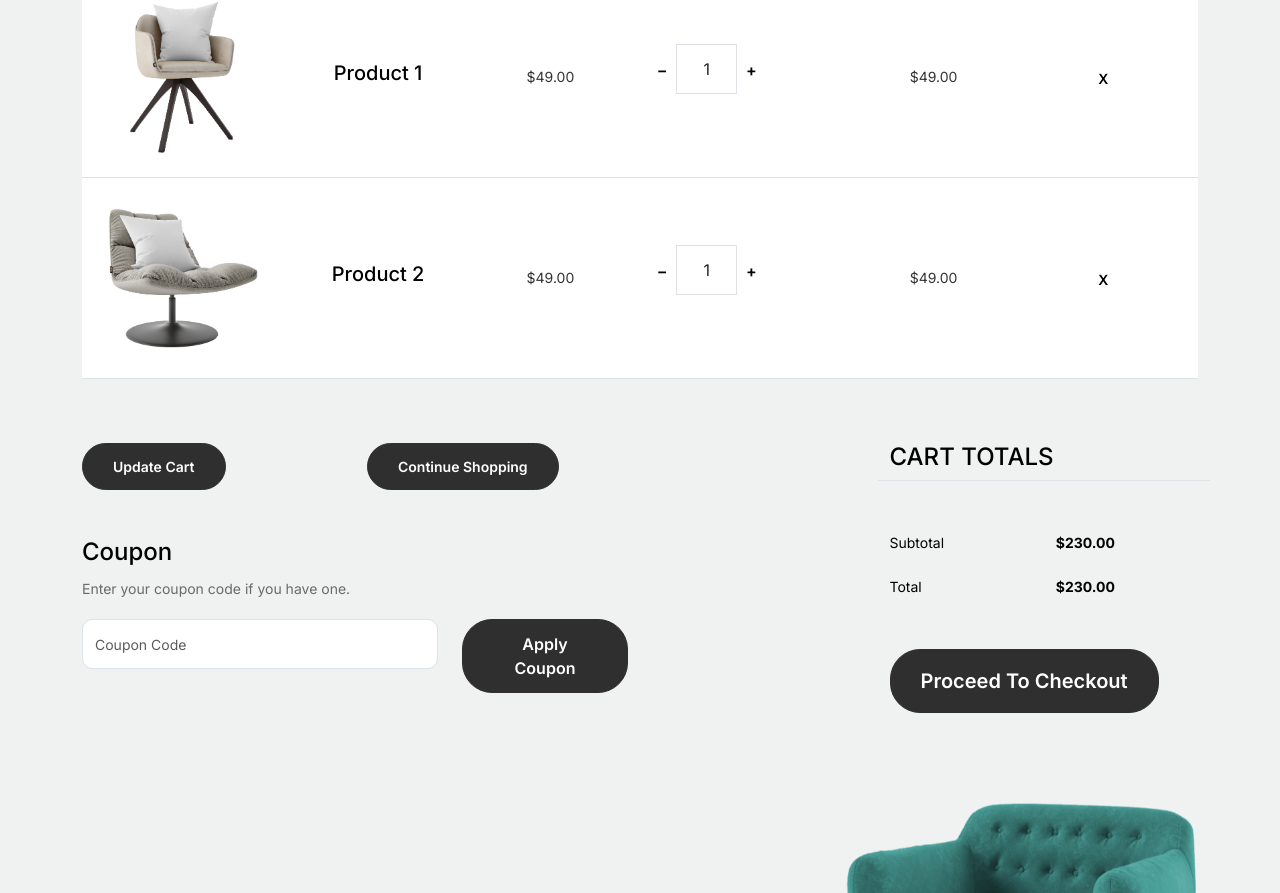
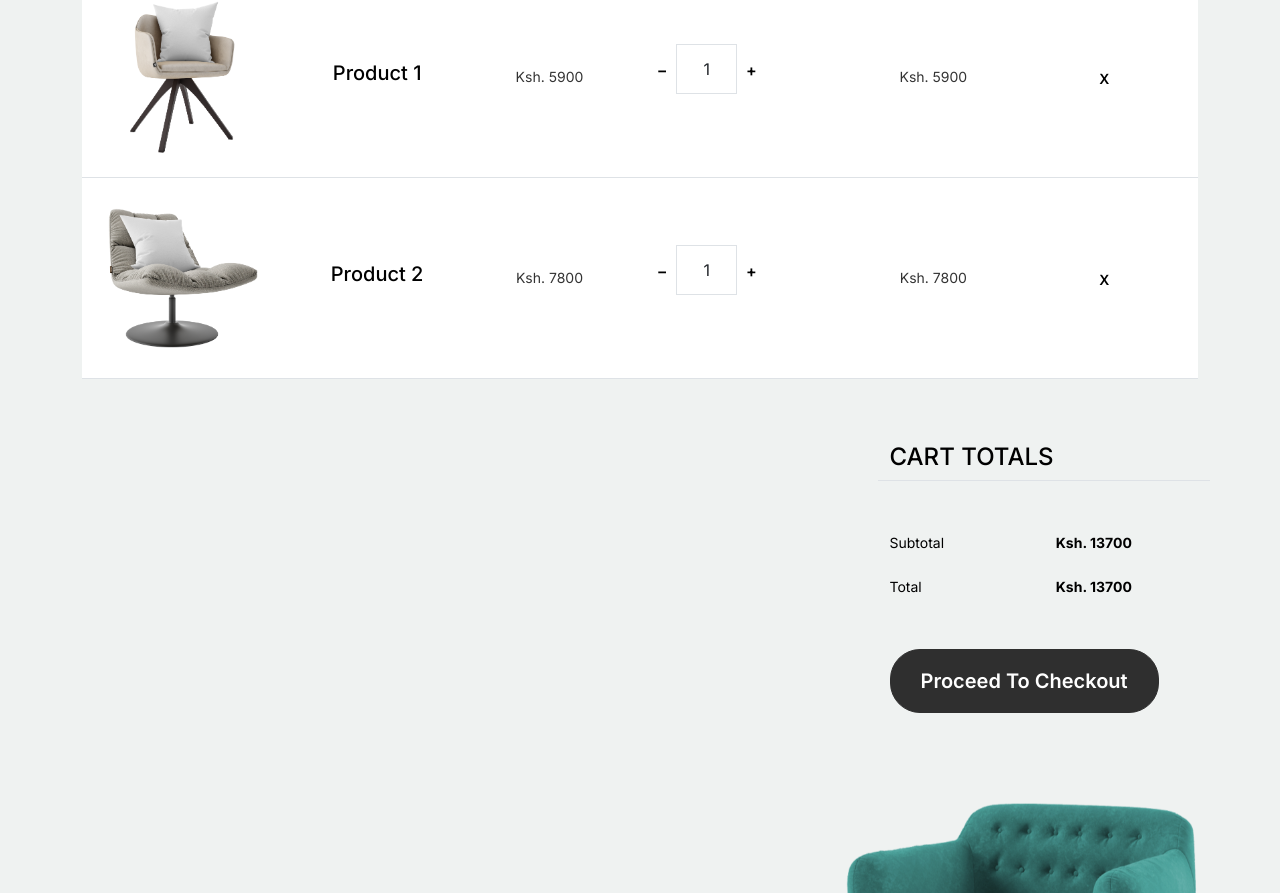
Before and after one commit to David-mwendwa/furniworld, a React (Create React App) app in the folder client/: page /cart in a window 1280 px wide. Shown: the part 612-1505 px from the top of the page. Built offline with nearby package versions, Linux system fonts and the light colour scheme.

Commit message:
hot fixes

```diff
--- a/client/src/components/cart/Cart.js
+++ b/client/src/components/cart/Cart.js
@@ -49,7 +49,7 @@ const Cart = () => {
                       <td className='product-name'>
                         <h2 className='h5 text-black'>Product 1</h2>
                       </td>
-                      <td>$49.00</td>
+                      <td>Ksh. 5900</td>
                       <td>
                         <div
                           className='input-group mb-3 d-flex align-items-center quantity-container'
@@ -78,7 +78,7 @@ const Cart = () => {
                           </div>
                         </div>
                       </td>
-                      <td>$49.00</td>
+                      <td>Ksh. 5900</td>
                       <td>
                         <Link to='#' className='btn btn-black btn-sm'>
                           X
@@ -97,7 +97,7 @@ const Cart = () => {
                       <td className='product-name'>
                         <h2 className='h5 text-black'>Product 2</h2>
                       </td>
-                      <td>$49.00</td>
+                      <td>Ksh. 7800</td>
                       <td>
                         <div
                           className='input-group mb-3 d-flex align-items-center quantity-container'
@@ -126,7 +126,7 @@ const Cart = () => {
                           </div>
                         </div>
                       </td>
-                      <td>$49.00</td>
+                      <td>Ksh. 7800</td>
                       <td>
                         <Link to='#' className='btn btn-black btn-sm'>
                           X
@@ -140,39 +140,7 @@ const Cart = () => {
           </div>
 
           <div className='row'>
-            <div className='col-md-6'>
-              <div className='row mb-5'>
-                <div className='col-md-6 mb-3 mb-md-0'>
-                  <button className='btn btn-black btn-sm btn-block'>
-                    Update Cart
-                  </button>
-                </div>
-                <div className='col-md-6'>
-                  <button className='btn btn-outline-black btn-sm btn-block'>
-                    Continue Shopping
-                  </button>
-                </div>
-              </div>
-              <div className='row'>
-                <div className='col-md-12'>
-                  <label className='text-black h4' htmlFor='coupon'>
-                    Coupon
-                  </label>
-                  <p>Enter your coupon code if you have one.</p>
-                </div>
-                <div className='col-md-8 mb-3 mb-md-0'>
-                  <input
-                    type='text'
-                    className='form-control py-3'
-                    id='coupon'
-                    placeholder='Coupon Code'
-                  />
-                </div>
-                <div className='col-md-4'>
-                  <button className='btn btn-black'>Apply Coupon</button>
-                </div>
-              </div>
-            </div>
+            <div className='col-md-6'></div>
             <div className='col-md-6 pl-5'>
               <div className='row justify-content-end'>
                 <div className='col-md-7'>
@@ -188,7 +156,7 @@ const Cart = () => {
                       <span className='text-black'>Subtotal</span>
                     </div>
                     <div className='col-md-6 text-right'>
-                      <strong className='text-black'>$230.00</strong>
+                      <strong className='text-black'>Ksh. 13700</strong>
                     </div>
                   </div>
                   <div className='row mb-5'>
@@ -196,17 +164,19 @@ const Cart = () => {
                       <span className='text-black'>Total</span>
                     </div>
                     <div className='col-md-6 text-right'>
-                      <strong className='text-black'>$230.00</strong>
+                      <strong className='text-black'>Ksh. 13700</strong>
                     </div>
                   </div>
 
                   <div className='row'>
                     <div className='col-md-12'>
-                      <button
-                        className='btn btn-black btn-lg py-3 btn-block'
-                        onclick="window.location='checkout.html'">
-                        Proceed To Checkout
-                      </button>
+                      <Link to='/checkout'>
+                        <button
+                          className='btn btn-black btn-lg py-3 btn-block'
+                          onclick="window.location='checkout.html'">
+                          Proceed To Checkout
+                        </button>
+                      </Link>
                     </div>
                   </div>
                 </div>
```
